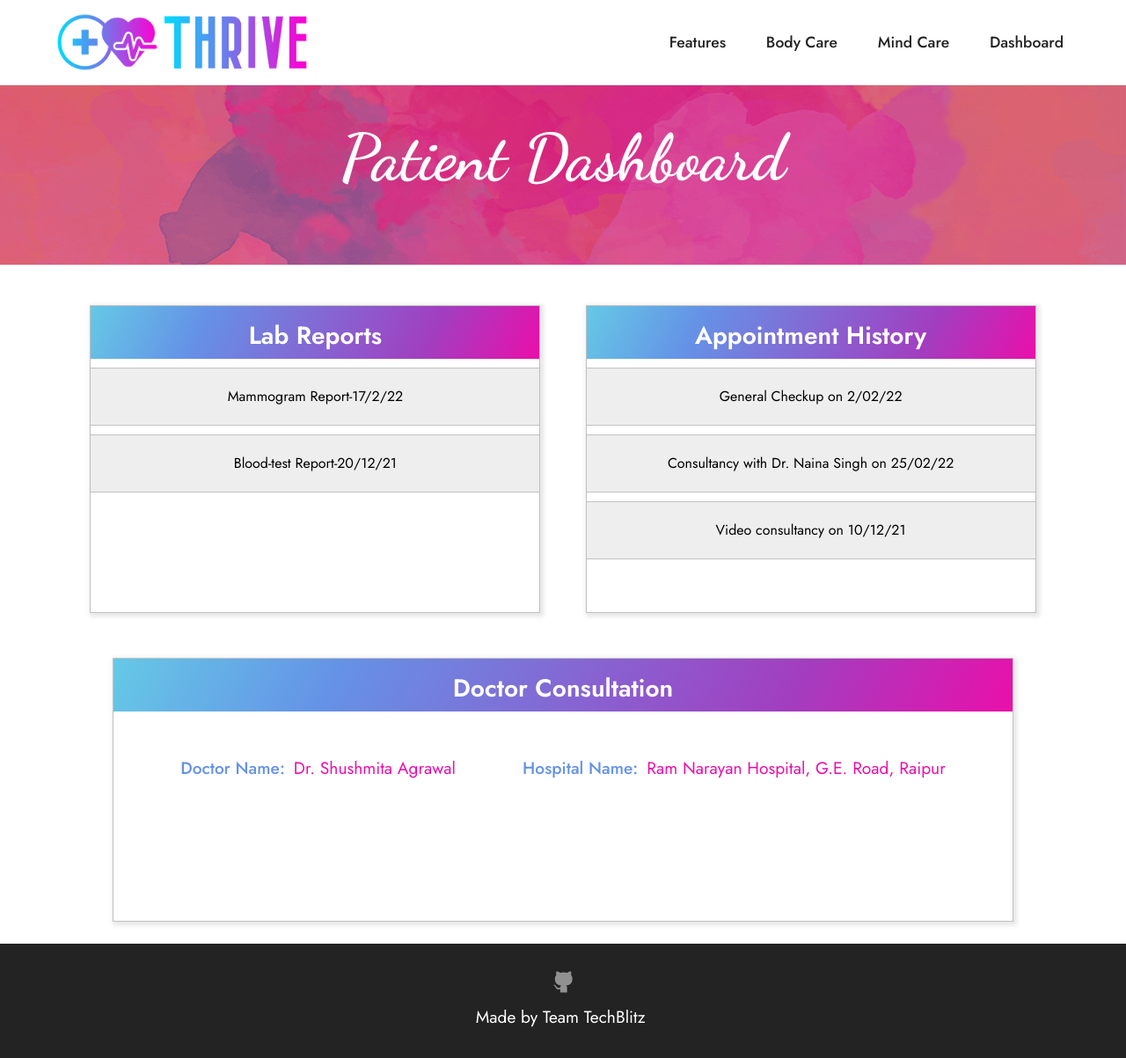
After one commit to RThanusri/thrive, a PHP site: page /patientDashboard.php in a window 1280 px wide. The commit adds this page. Shown: the whole page at 88% size. Run offline with PHP 8.4, Linux system fonts and the light colour scheme; a user stored in the database is signed in; data comes from the database, SQL or seed files in the repository.

Commit message:
Added patient dashboard

```diff
--- a/Tracker.php
+++ b/Tracker.php
@@ -132,7 +132,7 @@ $t=0;$p1=0;
 
 <body style="margin-top:10% !important;">
 <section class="info3 cid-smHa3xqxC6 mbr-parallax-background" id="info3-r" style="margin-top:30px; ">
-<div class="mbr-overlay" style="opacity: 0.4; background-color: rgb(200 13 125);">
+<div class="mbr-overlay" style="opacity: 0.6; background-color: rgb(200 13 125);">
     </div>
     <div class="container">
         <div class="row justify-content-center">
--- a/index.php
+++ b/index.php
@@ -209,7 +209,7 @@
 
 
 <section class="info3 cid-smHa3xqxC6 mbr-parallax-background" id="info3-r">
-<div class="mbr-overlay" style="opacity: 0.4; background-color: rgb(200 13 125);">
+<div class="mbr-overlay" style="opacity: 0.6; background-color: rgb(200 13 125);">
     </div>
     <div class="container">
         <div class="row justify-content-center">
--- /dev/null
+++ b/patientDashboard.php
@@ -0,0 +1,201 @@
+<?php
+    require_once("./config.php");
+    session_start();
+
+    $pid = $_SESSION['id'];
+    $query= "SELECT * FROM prescription WHERE patientId='$pid'";
+
+
+
+
+?>
+<!DOCTYPE html>
+<html  >
+  <head>
+    <meta charset="UTF-8">
+    <meta http-equiv="X-UA-Compatible" content="IE=edge">
+    <meta name="generator" content="Mobirise v5.2.0, mobirise.com">
+    <meta name="viewport" content="width=device-width, initial-scale=1, minimum-scale=1">
+    <link rel="shortcut icon" href="assets/images/thrive_logo_small.png" type="image/x-icon">
+    <meta name="description" content="">
+
+
+    <title>Patient Dashboard</title>
+    <link rel="stylesheet" href="styles/patientDashboard.css">
+    <link rel="stylesheet" href="assets/web/assets/mobirise-icons2/mobirise2.css">
+    <link rel="stylesheet" href="assets/tether/tether.min.css">
+    <link rel="stylesheet" href="assets/bootstrap/css/bootstrap.min.css">
+    <link rel="stylesheet" href="assets/bootstrap/css/bootstrap-grid.min.css">
+    <link rel="stylesheet" href="assets/bootstrap/css/bootstrap-reboot.min.css">
+    <link rel="stylesheet" href="assets/dropdown/css/style.css">
+    <link rel="stylesheet" href="assets/socicon/css/styles.css">
+    <link rel="stylesheet" href="assets/theme/css/style.css">
+    <link rel="preload" as="style" href="assets/mobirise/css/mbr-additional.css">
+    <link rel="preconnect" href="https://fonts.gstatic.com">
+    <link href="https://fonts.googleapis.com/css2?family=Dancing+Script:wght@700&display=swap" rel="stylesheet">
+    <link rel="stylesheet" href="assets/mobirise/css/mbr-additional.css" type="text/css">
+ </head>
+<body>
+
+  <section class="menu cid-s48OLK6784" once="menu" id="menu1-h">
+
+    <nav class="navbar navbar-dropdown navbar-fixed-top navbar-expand-lg">
+        <div class="container-fluid">
+            <div class="navbar-brand">
+                <span class="navbar-logo">
+                    <a href="index.php">
+                        <img src="assets/images/thrive_logo.png" alt="Mobirise" style="height: 5rem;">
+                    </a>
+                </span>
+            </div>
+            <button class="navbar-toggler" type="button" data-toggle="collapse" data-target="#navbarSupportedContent" aria-controls="navbarNavAltMarkup" aria-expanded="false" aria-label="Toggle navigation">
+                <div class="hamburger">
+                    <span></span>
+                    <span></span>
+                    <span></span>
+                    <span></span>
+                </div>
+            </button>
+            <div class="collapse navbar-collapse" id="navbarSupportedContent">
+                <ul class="navbar-nav nav-dropdown" data-app-modern-menu="true">
+                    <li class="nav-item">
+                        <a class="nav-link link text-black display-4" href="index.php#features1-n">Features</a>
+                    </li>
+                    <li class="nav-item">
+                        <a class="nav-link link text-black display-4" href="body.html">Body Care</a>
+                    </li>
+                    <li class="nav-item">
+                        <a class="nav-link link text-black display-4" href="mind.html">Mind Care</a>
+                    </li>
+                    <li class="nav-item">
+                        <a class="nav-link link text-black display-4" href="signup.php">Dashboard</a>
+                    </li>
+                </ul>
+            </div>
+        </div>
+    </nav>
+
+   </section>
+
+<section class="info3 cid-smHa3xqxC6 mbr-parallax-background" id="info3-r" style="margin-top:30px;">
+<div class="mbr-overlay" style="opacity: 0.6; background-color: rgb(200 13 125);">
+    </div>
+    <div class="container">
+        <div class="row justify-content-center">
+            <div class="card col-12 col-lg-10">
+                <div class="card-wrapper">
+                    <div class="card-box align-center">
+                        <h4 class="card-title mbr-fonts-style align-center mb-4 display-1"><strong style="font-family: 'Dancing Script', cursive;">Patient Dashboard</strong></h4>
+                    </div>
+                </div>
+            </div>
+        </div>
+    </div>
+</section>
+
+   <section id="patient-dashboard" >
+        <div id="sub-card">
+            <div class="dashboard-card">
+                <div class="dashboard-card-head">
+                    Lab Reports
+                </div>
+                <div class="report-list">
+                    Mammogram Report-17/2/22
+                </div>
+                <div class="report-list">
+                    Blood-test Report-20/12/21
+                </div>
+            </div>
+            <div class="dashboard-card">
+                <div class="dashboard-card-head">
+                   Appointment History
+                </div>
+                <div class="report-list">
+                    General Checkup on 2/02/22
+                </div>
+                <div class="report-list">
+                    Consultancy with Dr. Naina Singh on 25/02/22
+                </div>
+                <div class="report-list">
+                    Video consultancy on 10/12/21
+                </div>
+            </div>
+            </div>
+
+                <div class="dashboard-main-card">
+                    <div class="dashboard-card-head">
+                        Doctor Consultation
+                    </div>
+                    <div id="doctor-details">
+                        <div style="display:flex">
+                            <div style="color:#6592e6;font-weight:500;margin-right:10px; font-size:1.2rem;">Doctor Name: </div>
+                            <div style="font-size:1.2rem;"> Dr. Shushmita Agrawal</div>
+                        </div>
+                        <div style="display:flex">
+                            <div style="color:#6592e6;font-weight:500;margin-right:10px; font-size:1.2rem;">Hospital Name: </div>
+                            <div style="font-size:1.2rem;"> Ram Narayan Hospital, G.E. Road, Raipur</div>
+                        </div>
+                    </div>
+                    <?php
+                    $query = "SELECT * FROM prescription WHERE patientId='$pid'";
+                    $res = $con->query($query);
+                    if($res){
+                        while($row=$res->fetch_array()){
+                            $title = $row['title'];
+                            $prescription = $row['prescription'];
+
+                            echo "
+                            <div class='prescription'>
+                            <div>
+                            <h2 style='color:#6592e6'>$title</h2>
+                            </div>
+                            $prescription
+                             </div>
+                            ";
+                        }
+
+                    }
+                    else{
+                        echo "nahi aaya";
+                    }
+                    ?>
+
+            </div>
+   </section>
+
+
+   <section class="footer3 cid-s48P1Icc8J" once="footers" id="footer3-i"><div class="container">
+        <div class="media-container-row align-center mbr-white">
+
+            <div class="row social-row">
+                <div class="social-list align-right pb-2">
+                    <div class="soc-item">
+                        <a href="https://github.com/priyanshisharma/thrive" target="_blank">
+                            <span class="mbr-iconfont mbr-iconfont-social socicon-github socicon"></span>
+                        </a>
+                    </div>
+                </div>
+            </div>
+            <div class="row row-copirayt">
+                <p class="mbr-text mb-0 mbr-fonts-style mbr-white align-center display-7">Made by Team TechBlitz&nbsp;</p>
+            </div>
+        </div>
+    </div>
+</section>
+
+<a href="https://mobirise.site/e" "></a>
+<script src="assets/web/assets/jquery/jquery.min.js"></script>
+<script src="assets/popper/popper.min.js"></script>
+<script src="assets/tether/tether.min.js"></script>
+<script src="assets/bootstrap/js/bootstrap.min.js"></script>
+<script src="assets/smoothscroll/smooth-scroll.js"></script>
+<script src="assets/parallax/jarallax.min.js"></script>
+<script src="assets/mbr-tabs/mbr-tabs.js"></script>
+<script src="assets/dropdown/js/nav-dropdown.js"></script>
+<script src="assets/dropdown/js/navbar-dropdown.js"></script>
+<script src="assets/touchswipe/jquery.touch-swipe.min.js"></script>
+<script src="assets/theme/js/script.js"></script>
+
+
+</body>
+</html>
--- /dev/null
+++ b/styles/patientDashboard.css
@@ -0,0 +1,201 @@
+#patient-dashboard{
+    margin: 0%;
+    color:#ea0faa;
+    text-align:center;
+    font-family:'Jost', sans-serif;
+}
+
+#sub-card{
+    display:flex;
+    margin:20px 0px;
+    justify-content:center;
+}
+.dashboard-card{
+    background:white;
+    border: 1px solid #c1c1c1;
+    width:40%;
+    min-height:350px;
+    margin:2%;
+    box-shadow:2px 2px 5px 2px rgba(0,0,0,0.1);
+}
+.dashboard-main-card{
+    background:white;
+    border: 1px solid #c1c1c1;
+    width:80%;
+    min-height:300px;
+    margin:2% 10%;
+    box-shadow:2px 2px 5px 2px rgba(0,0,0,0.1);
+    padding-bottom:20px;
+}
+.dashboard-card-head{
+    background: rgb(234,15,170);
+    background: linear-gradient(295deg, rgba(234,15,170,1) 0%, rgba(162,62,192,1) 25%, rgba(101,146,230,1) 75%, rgba(101,201,230,1) 100%);
+    height:60px;
+    padding:13px 30px;
+    font-weight:600;
+    color:white;
+    font-size:28px;
+    margin:0px;
+}
+.report-list{
+    border-top:1px solid  #c1c1c1;
+    background: #eeeeee;
+    border-bottom:1px solid  #c1c1c1;
+    padding:20px;
+    color:black;
+    margin:10px 0px;
+}
+#doctor-details{
+    display:flex;
+    justify-content:space-evenly;
+    padding-top:50px;
+}
+.prescription{
+    background: #eeeeee;
+    border:1px solid  #c1c1c1;
+    width:90%;
+    margin:2% 3%;
+    border-radius:30px;
+    padding:20px;
+    color:black;
+}
+#prescription-title-input{
+    width:70%;
+    padding:20px;
+    border-radius:5px;
+    border:1px solid gray;
+    margin:20px;
+}
+
+#prescription-input{
+    width:70%;
+    padding:20px;
+    border-radius:5px;
+    border:1px solid gray;
+    margin:20px;
+}
+#lab{
+    display:flex;
+    padding:5% 10%;
+    flex-wrap:wrap;
+    height:70vh;
+}
+.lab-card{
+    width:300px;
+    height:300px;
+    background:white;
+    border-radius:20px;
+    margin:50px;
+    box-shadow:2px 2px 5px 2px rgba(0,0,0,0.1);
+}
+.lab-card-head{
+    border-top-left-radius:20px;
+    border-top-right-radius:20px;
+    background:#eeeeee;
+    color:white;
+    padding:10px;
+    text-align:center;
+    font-size:28px;
+    font-weight:500;
+    min-height:50px;
+}
+.lab-card p{
+    text-align:center;
+    margin:20px;
+    margin-top:50px;
+    font-size:22px;
+}
+.lab-button{
+    width:60%;
+    border-radius:20px;
+    background:#ff6666;
+    height:30px;
+    color:white;
+    text-align:center;
+    padding:7px;
+    font-size:18px;
+    cursor:pointer;
+    margin:10% 18%;
+    margin-top:15%;
+    box-shadow:2px 2px 5px 2px rgba(0,0,0,0.1);
+
+}
+.patient-list{
+    border:1px solid #0080e8;
+    background:white;
+    width:50%;
+    border-top-left-radius:30px;
+    border-bottom-left-radius:30px;
+    box-shadow:2px 2px 5px 2px rgba(0,0,0,0.1);
+    margin:5% 25%;
+    padding:0% 2%;
+    color:#ff58c9;
+    display:flex;
+    font-size:30px;
+    align-items:center;
+    justify-content:flex-start;
+    cursor:pointer;
+}
+.patient-list img{
+    width:20%;
+    height:auto;
+}
+#pres-button{
+    background: rgb(234,15,170);
+    background: linear-gradient(295deg, rgba(234,15,170,1) 0%, rgba(162,62,192,1) 25%, rgba(101,146,230,1) 75%, rgba(101,201,230,1) 100%);
+
+    color:white;
+    width:250px;
+    border:1px solid white;
+    border-radius:30px;
+    padding:5px;
+    margin-top:20px;
+    cursor:pointer;
+}
+
+#lab-site{
+    height:90vh;
+}
+.pres-input{
+    width:25%;
+    margin:60px;
+}
+
+@media(max-width:600px){
+    #sub-card{
+        display:block;
+    }
+    .dashboard-card{
+        width:80%;
+        margin:5% 10%;
+    }
+    .dashboard-card-head{
+        height:70px;
+        font-size:24px;
+    }
+    #doctor-details{
+        display:block;
+        text-align:center;
+        padding:15px 30px;
+    }
+    #doctor-details div{
+        margin:10px;
+    }
+    .prescription{
+        width:80%;
+        margin:0% 10%;
+        margin-bottom:30px;
+        font-size:14px;
+    }
+    .patient-list{
+        width:70%;
+        margin:5% 15%;
+        font-size:18px;
+    }
+    .patient-list img{
+        width:24%;
+    }
+    .pres-input{
+        width:80%;
+    }
+}
```
Also changed, not shown: body.html (+20 -5 lines), health_news.html (renamed from chatbot.html, +72 -15 lines), patientTools.html (renamed from mind.html, +19 -50 lines), styles/healthNews.css (added, +67 -0 lines), assets/images/health_news.png (added).
